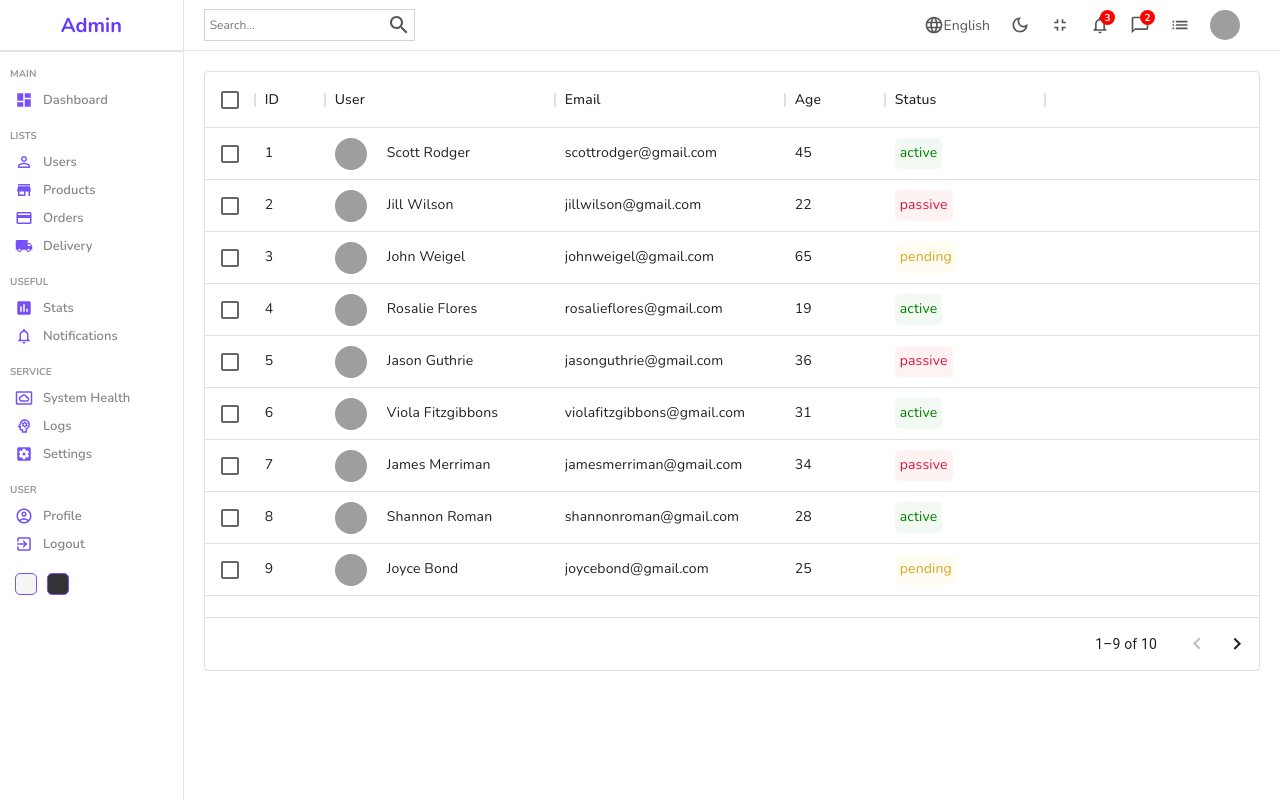
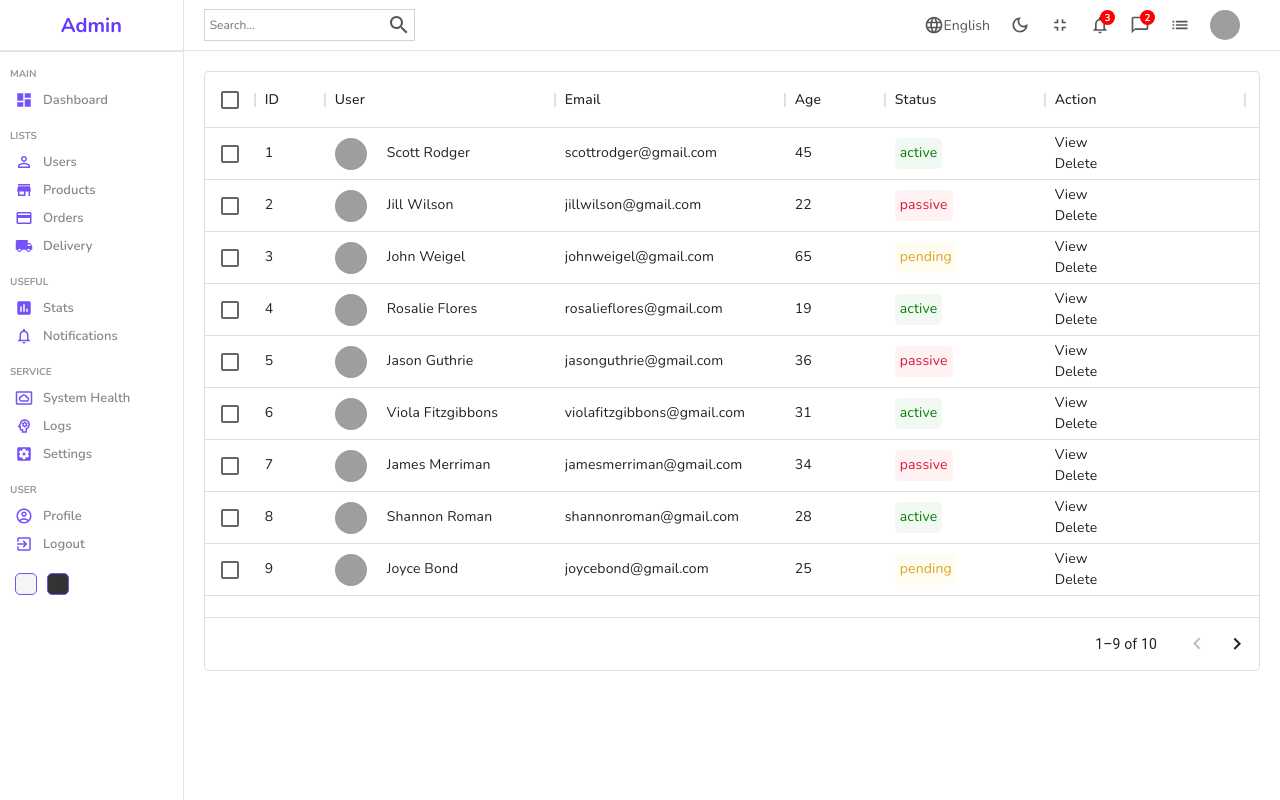
Before and after one commit to daw-maj-pl/admin-dashboard, a React (Create React App) app: page /users in a window 1280 px wide. Built offline with nearby package versions, Linux system fonts and the light colour scheme; grey boxes are pictures that could not be loaded.

Commit message:
Add column with action buttons

```diff
--- a/src/components/datatable/Datatable.jsx
+++ b/src/components/datatable/Datatable.jsx
@@ -3,11 +3,26 @@
 import { userColumns, userRows } from '../../datatablesource';
 
 const Datatable = () => {
+  const actionColumn = [
+    {
+      field: 'action',
+      headerName: 'Action',
+      width: 200,
+      renderCell: params => {
+        return (
+          <div className="cellAction">
+            <div className="viewButton">View</div>
+            <div className="deleteButton">Delete</div>
+          </div>
+        );
+      }
+    }
+  ];
   return (
     <div className="datatable">
       <DataGrid
         rows={userRows}
-        columns={userColumns}
+        columns={userColumns.concat(actionColumn)}
         pageSize={9}
         rowsPerPageOptions={[9]}
         checkboxSelection
```
